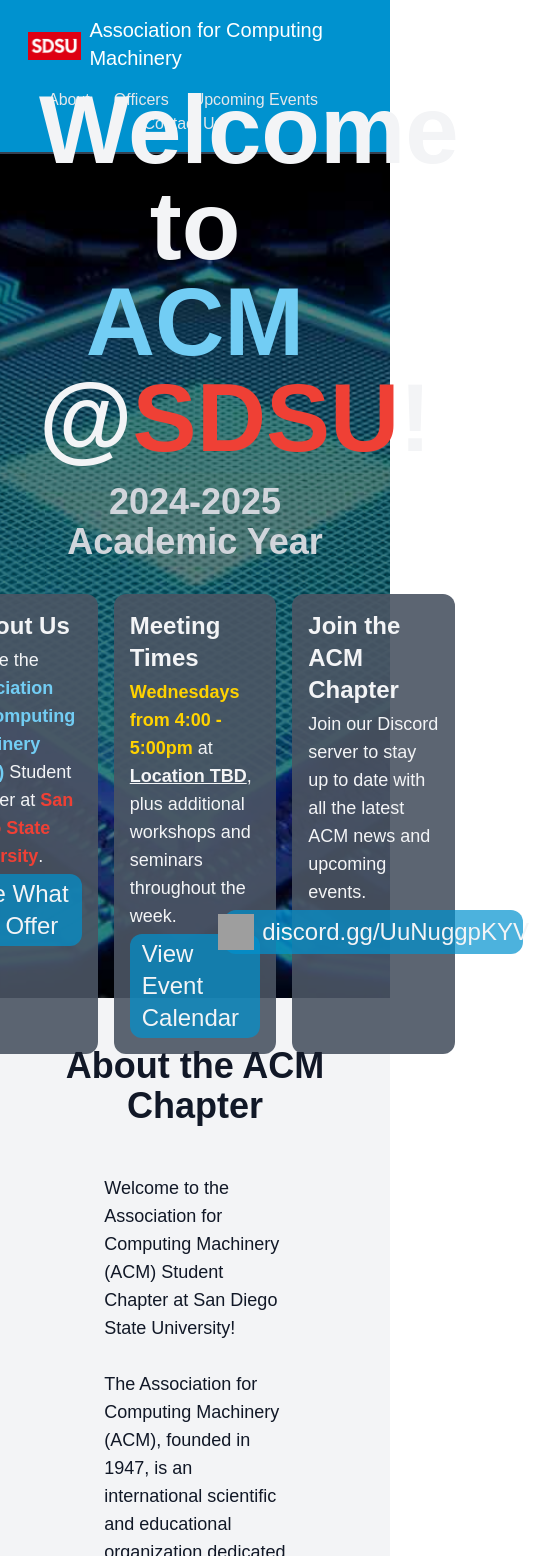
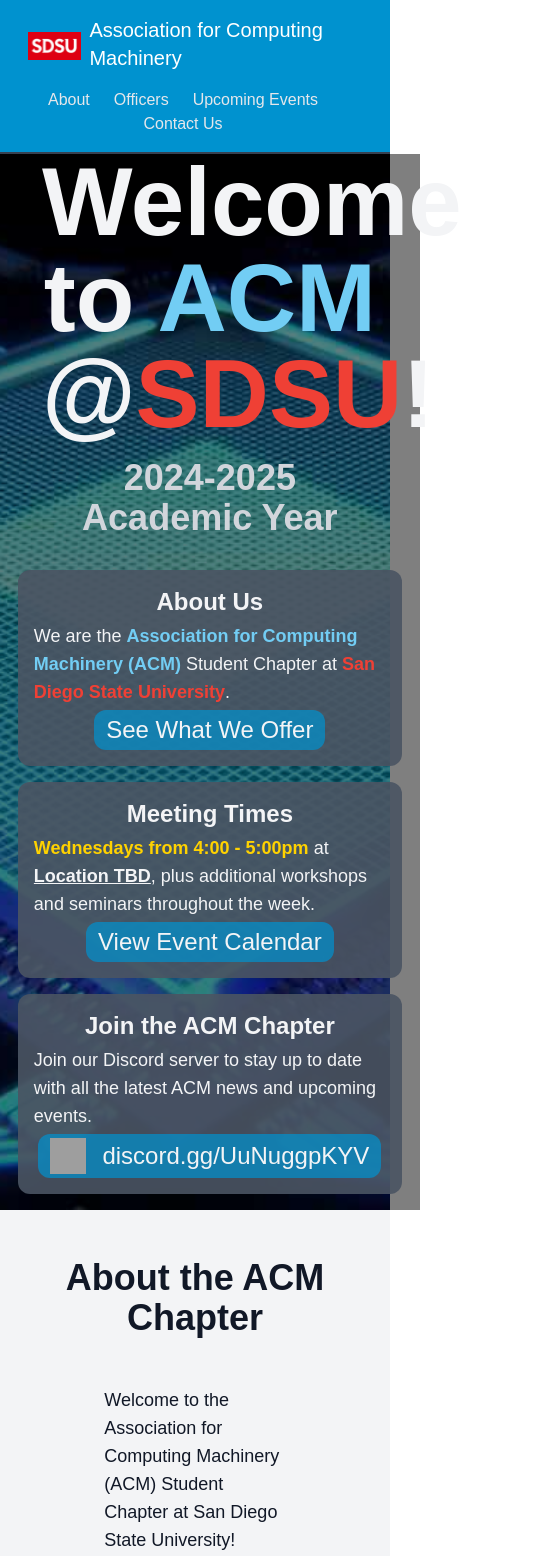
Before and after one commit to ACM-SDSU/acm-website-new, a React (Create React App) app: page / in a window 390 px wide. Shown: the top 1556 px of the page, 536 px wide, since content can reach past the window. Built offline with nearby package versions, Linux system fonts and the light colour scheme; grey boxes are pictures that could not be loaded; a web font is replaced by a local one.

Commit message:
Improve responsiveness of Overview.

```diff
--- /dev/null
+++ b/src/components/InfoChip.js
@@ -0,0 +1,25 @@
+import React from "react";
+import { Link, Element, animateScroll as scroll } from "react-scroll";
+
+export function InfoChip({ children }) {
+	return (
+		<div class="text-gray-100 bg-gray-600 bg-opacity-90 p-4 rounded-xl flex flex-col items-center justify-start w-96">
+			{children}
+		</div>
+	);
+}
+
+export function ChipTitle({ children }) {
+	return (<p class="text-2xl font-bold mb-1">{children}</p>);
+}
+export function ChipContent({ children }) {
+	return (<p class="text-lg">{children}</p>);
+}
+
+export function ChipButton({ children }) {
+	return (
+		<div class="flex items-center justify-center bg-acm-blue bg-opacity-70 py-1 px-3 mt-1 rounded-xl space-x-2 text-2xl hover:text-acm-light-blue">
+			{children}
+		</div>
+	);
+}
--- /dev/null
+++ b/src/components/Link.js
@@ -0,0 +1,14 @@
+import { Link, Element, animateScroll as scroll } from "react-scroll";
+
+export default function ILink(params) {
+	return (
+		<Link
+			activeClass="active"
+			spy={true}
+			smooth={true}
+			offset={-64}
+			duration={500}
+			{...params}
+		/>
+	);
+}
--- a/src/components/Overview.js
+++ b/src/components/Overview.js
@@ -1,32 +1,29 @@
 import React from "react";
 import { Link, Element, animateScroll as scroll } from "react-scroll";
 import ComputerChip from "../images/logos/ComputerChip.jpg";
+import { InfoChip, ChipTitle, ChipContent, ChipButton } from "./InfoChip";
+import ILink from "./Link";
 
-export default function Overview(){
+export default function Overview() {
 	return (
-        <section id="overview" class="h-screen bg-cover bg-center" style={{backgroundImage: `url(${ComputerChip})`}}>
-            <div class="bg-black bg-opacity-50 w-full h-full flex flex-col justify-center items-center">
+		<section id="overview" class="min-h-screen bg-cover bg-center grid" style={{ backgroundImage: `url(${ComputerChip})` }}>
+			<div class="bg-black bg-cover bg-opacity-50 w-full h-full flex flex-col justify-center items-center">
 				<h1 class="text-8xl text-gray-100 w-4/5 font-bold text-center mb-4">Welcome to <span class="text-acm-light-blue">ACM</span> @<span class="text-acm-red">SDSU</span>!</h1>
 				<h2 class="text-4xl text-gray-300 w-4/5 font-bold text-center mb-4">2024-2025 Academic Year</h2>
-                <div class="flex flex-row space-x-4 p-4 justify-center">
-                    <div class="text-gray-100 bg-gray-600 bg-opacity-90 p-4 rounded-xl flex flex-col items-center justify-start w-1/4">
-                        <p class="text-2xl font-bold mb-1">About Us</p>
-                        <p class="text-lg">We are the <span class="text-acm-light-blue font-bold">Association for Computing Machinery (ACM)</span> Student Chapter at <span class="text-acm-red font-bold">San Diego State University</span>.</p>
-                        <Link
-                            activeClass="active"
-                            to="about"
-                            spy={true}
-                            smooth={true}
-                            offset={-64}
-                            duration={500}
-                            className="flex items-center justify-center bg-acm-blue bg-opacity-70 py-1 px-3 mt-1 rounded-xl space-x-2 text-2xl hover:text-acm-light-blue"
-                            >
+				<div class="flex flex-row flex-wrap gap-4 p-4 justify-center">
+					<InfoChip>
+						<ChipTitle>About Us</ChipTitle>
+						<ChipContent>We are the <span class="text-acm-light-blue font-bold">Association for Computing Machinery (ACM)</span> Student Chapter at <span class="text-acm-red font-bold">San Diego State University</span>.</ChipContent>
+						<ChipButton>
+							<ILink to="about">
 								See What We Offer
-                        </Link>
-                    </div>
-                    <div class="text-gray-100 bg-gray-600 bg-opacity-90 p-4 rounded-xl flex flex-col items-center justify-start w-1/4">
-                        <p class="text-2xl font-bold mb-1">Meeting Times</p>
-                        <p class="text-lg">
+							</ILink>
+						</ChipButton>
+					</InfoChip>
+
+					<InfoChip>
+						<ChipTitle>Meeting Times</ChipTitle>
+						<ChipContent>
 							<b class="text-acm-yellow">
 								Wednesdays from 4:00 - 5:00pm
 							</b> at <a href="https://everettrichards.com" target="_blank">
@@ -35,29 +32,23 @@
 								</b>
 							</a>
 							, plus additional workshops and seminars throughout the week.
-                        </p>
-                        <Link
-                            activeClass="active"
-                            to="events"
-                            spy={true}
-                            smooth={true}
-                            offset={-64}
-                            duration={500}
-                            className="flex items-center justify-center bg-acm-blue bg-opacity-70 py-1 px-3 mt-1 rounded-xl space-x-2 text-2xl hover:text-acm-light-blue"
-                            >
+						</ChipContent>
+						<ChipButton>
+							<ILink to="events">
 								View Event Calendar
-                        </Link>
-                    </div>
-                    <div class="text-gray-100 bg-gray-600 bg-opacity-90 p-4 rounded-xl flex flex-col items-center justify-start w-1/4">
-                        <p class="text-2xl font-bold mb-1">Join the ACM Chapter</p>
-                        <p class="text-lg">Join our Discord server to stay up to date with all the latest ACM news and upcoming events.</p>
-                        <div>
-                            <a href="https://discord.gg/UuNuggpKYV" target="_blank" class="flex items-center justify-center bg-acm-blue bg-opacity-70 py-1 px-3 mt-1 rounded-xl space-x-2 text-2xl hover:text-acm-light-blue">
-                                <img class="w-9 h-9 mr-2" src="https://uxwing.com/wp-content/themes/uxwing/download/brands-and-social-media/discord-white-icon.png"/>
+							</ILink>
+						</ChipButton>
+					</InfoChip>
+					<InfoChip>
+						<ChipTitle>Join the ACM Chapter</ChipTitle>
+						<ChipContent>Join our Discord server to stay up to date with all the latest ACM news and upcoming events.</ChipContent>
+						<ChipButton>
+							<img class="w-9 h-9 mr-2" src="https://uxwing.com/wp-content/themes/uxwing/download/brands-and-social-media/discord-white-icon.png" />
+							<a href="https://discord.gg/UuNuggpKYV" target="_blank">
 								discord.gg/UuNuggpKYV
 							</a>
-                        </div>
-                    </div>
+						</ChipButton>
+					</InfoChip>
 				</div>
 			</div>
 		</section>
```
Lines whose indentation alone changed are shown as unchanged.
